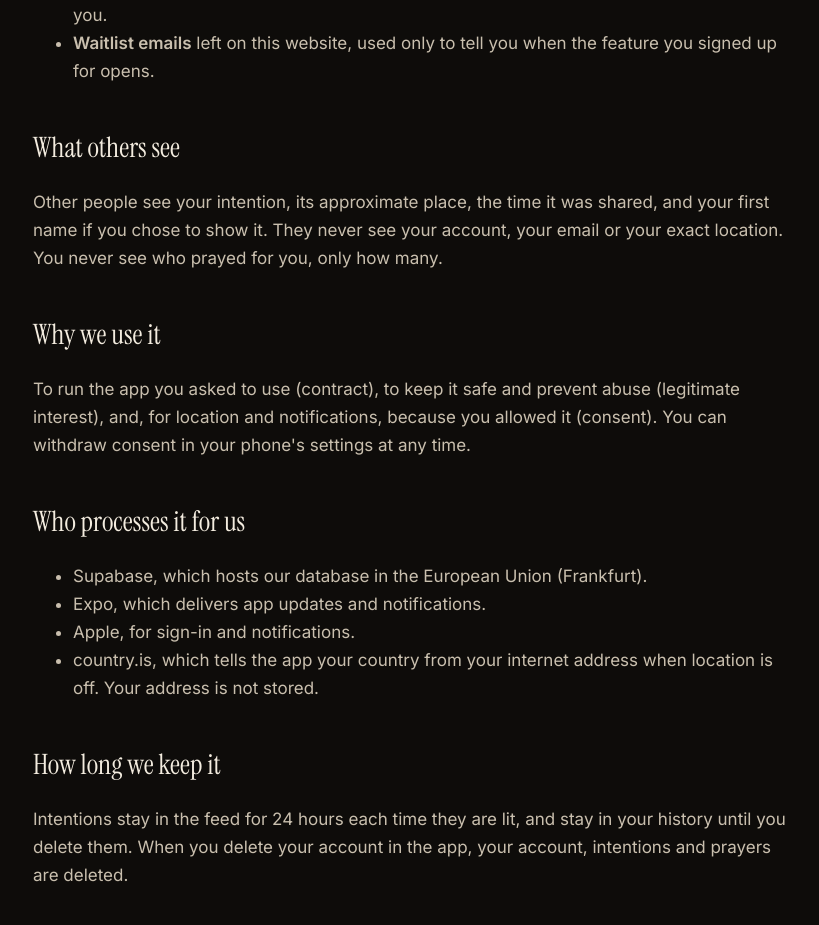
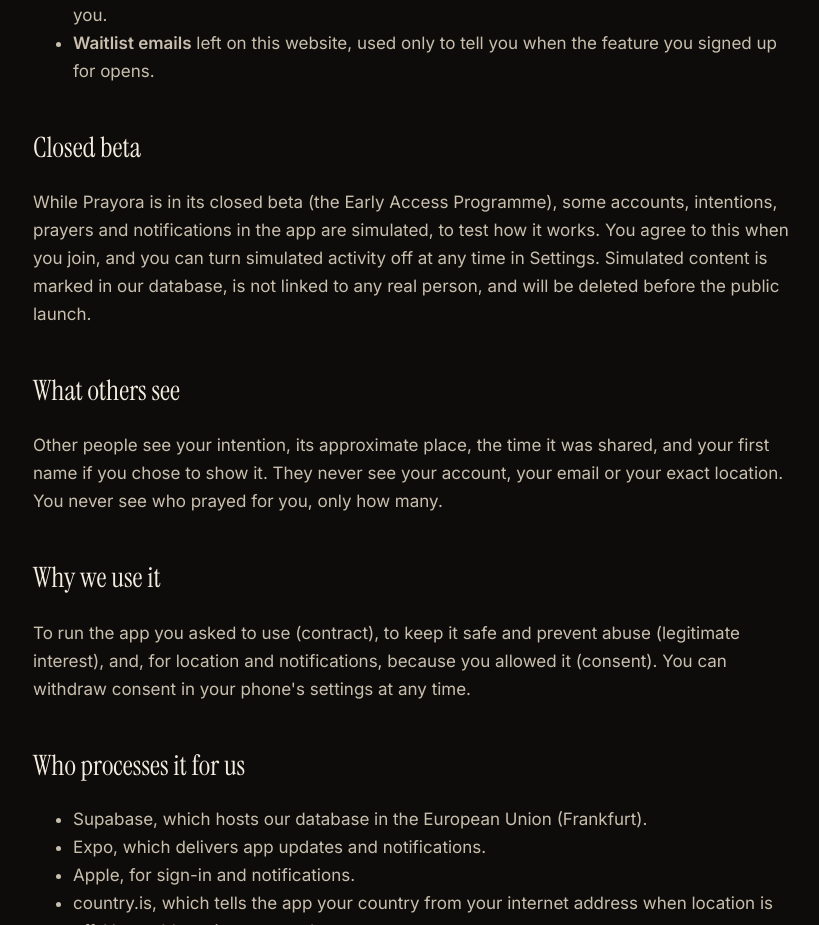
Before and after one commit to jakub-ucinski/prayora-site, a plain HTML site: page privacy.html in a window 1280 px wide. Shown: the part 1009-1934 px from the top of the page, without its empty margins (227-1046 px from the left). Drawn offline with Linux system fonts and the light colour scheme.

Commit message:
Privacy policy: closed beta section
Co-Authored-By: Claude Opus 5.5 <noreply@anthropic.com>
Claude-Session: https://claude.ai/code/session_01Tze9iTmpbUVxJ9baSCHNYQ

```diff
--- a/privacy.html
+++ b/privacy.html
@@ -17,6 +17,7 @@
 <li><strong>Reports and blocks</strong> you make, so we can keep the app safe.</li>
 <li><strong>A notification token</strong>, if you allow notifications, so we can tell you when people pray for you.</li>
 <li><strong>Waitlist emails</strong> left on this website, used only to tell you when the feature you signed up for opens.</li></ul>
+<h2>Closed beta</h2><p>While Prayora is in its closed beta (the Early Access Programme), some accounts, intentions, prayers and notifications in the app are simulated, to test how it works. You agree to this when you join, and you can turn simulated activity off at any time in Settings. Simulated content is marked in our database, is not linked to any real person, and will be deleted before the public launch.</p>
 <h2>What others see</h2><p>Other people see your intention, its approximate place, the time it was shared, and your first name if you chose to show it. They never see your account, your email or your exact location. You never see who prayed for you, only how many.</p>
 <h2>Why we use it</h2><p>To run the app you asked to use (contract), to keep it safe and prevent abuse (legitimate interest), and, for location and notifications, because you allowed it (consent). You can withdraw consent in your phone's settings at any time.</p>
 <h2>Who processes it for us</h2><ul>
```
